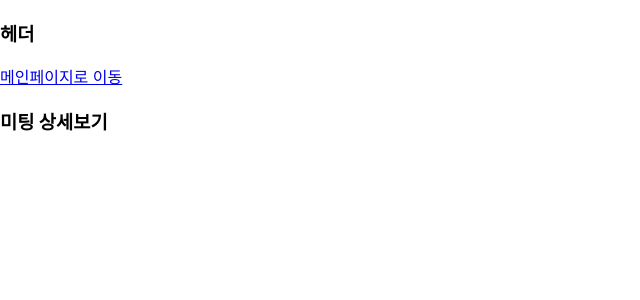
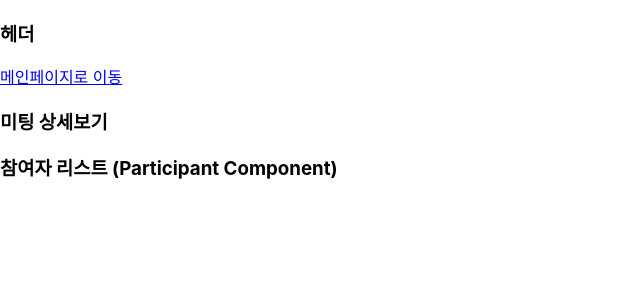
Before and after one commit to So-Meet/SoMeet, a React (Create React App) app: page /detail in a window 1280 px wide. Shown: the top 300 px of the page, without its empty margins (0-640 px from the left). Built offline with nearby package versions, Linux system fonts and the light colour scheme.

Commit message:
[ADD] participant.js

```diff
--- /dev/null
+++ b/src/components/Participant.js
@@ -0,0 +1,11 @@
+import React from 'react';
+import {Link} from 'react-router-dom';
+const Participant = () => {
+    return (
+        <div>
+            <h3>참여자 리스트 (Participant Component)</h3>
+        </div>
+    );
+}
+
+export default Participant;
--- a/src/pages/meeting/DetailPage.js
+++ b/src/pages/meeting/DetailPage.js
@@ -1,9 +1,10 @@
 import React from 'react';
-
+import Participant from '../../components/Participant';
 const DetailPage = (props) => {
     return (
         <div>
             <h3>미팅 상세보기 </h3>
+            <Participant/>
         </div>
     );
 }
```
Also changed, not shown: 1 other file (tests, documents, lock files or other folders).
